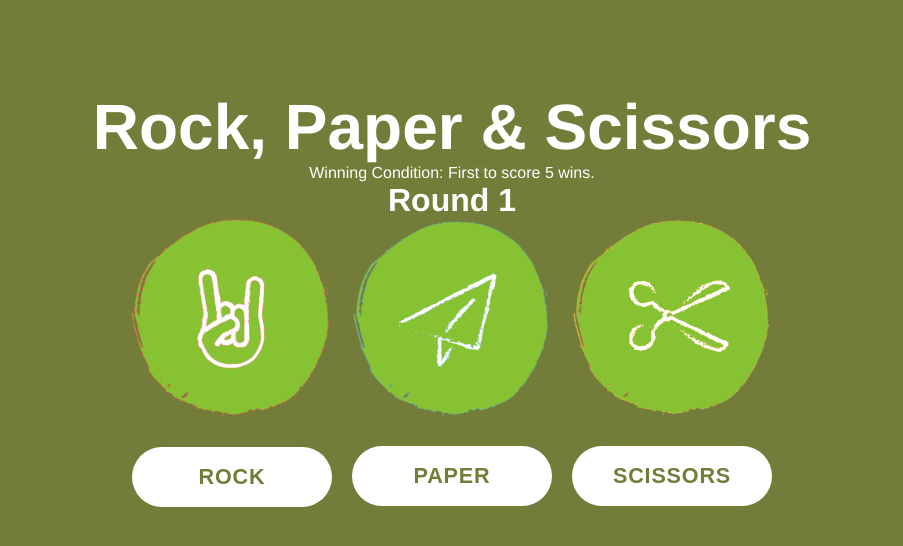
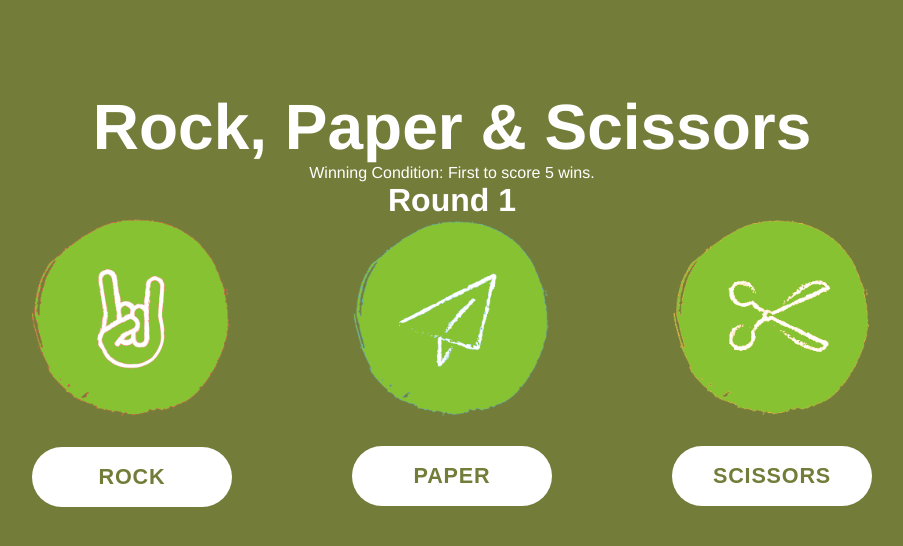
Before and after one commit to strandedorca/rockpaperscissors, a plain HTML site: page index.html in a window 1280 px wide. Both pictures are taken after a click on the button "START GAME". Shown: the whole page, without its empty margins (188-1091 px from the left). Drawn offline with Linux system fonts and the light colour scheme.

Commit message:
Edit CSS

```diff
--- a/styles.css
+++ b/styles.css
@@ -1,6 +1,7 @@
 .flex {
+
    display: flex;
-   gap: 20px;
+   gap: 120px;
    align-items: center;
    justify-content: center;
 }
```
